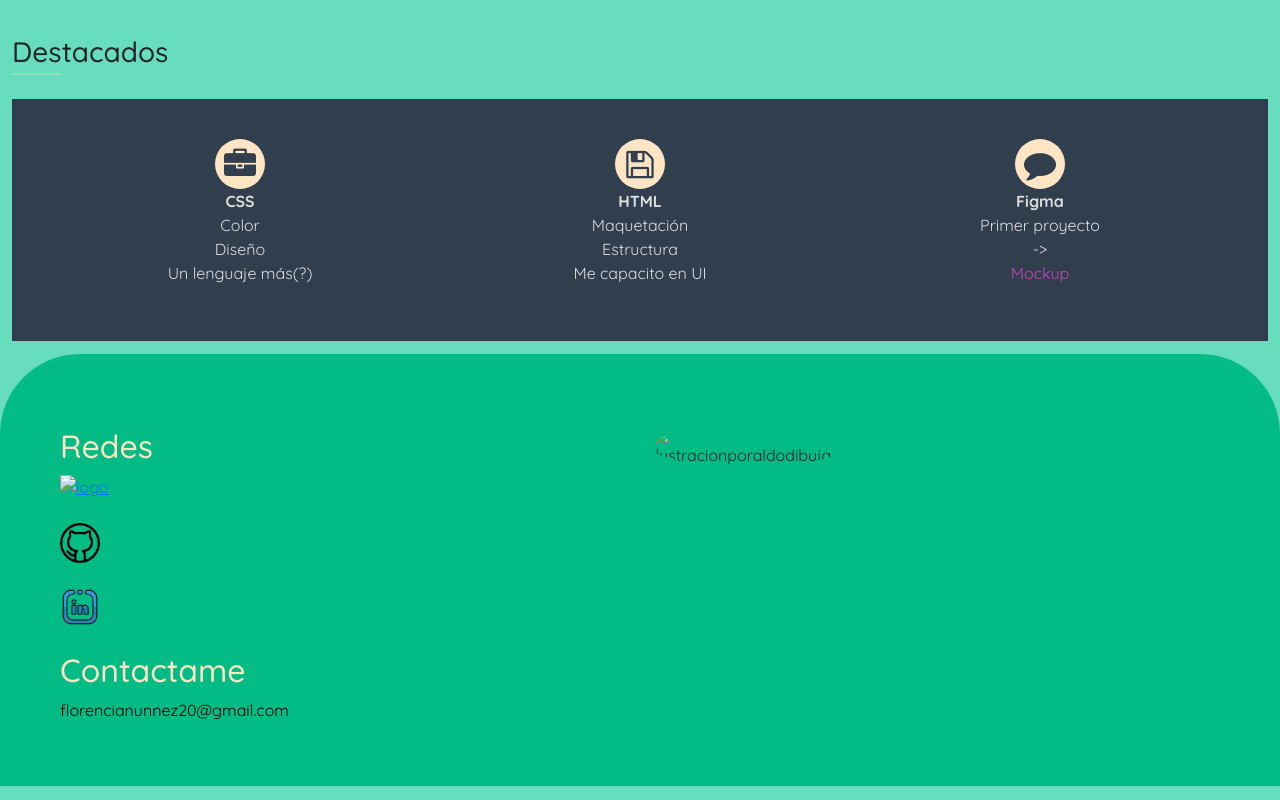
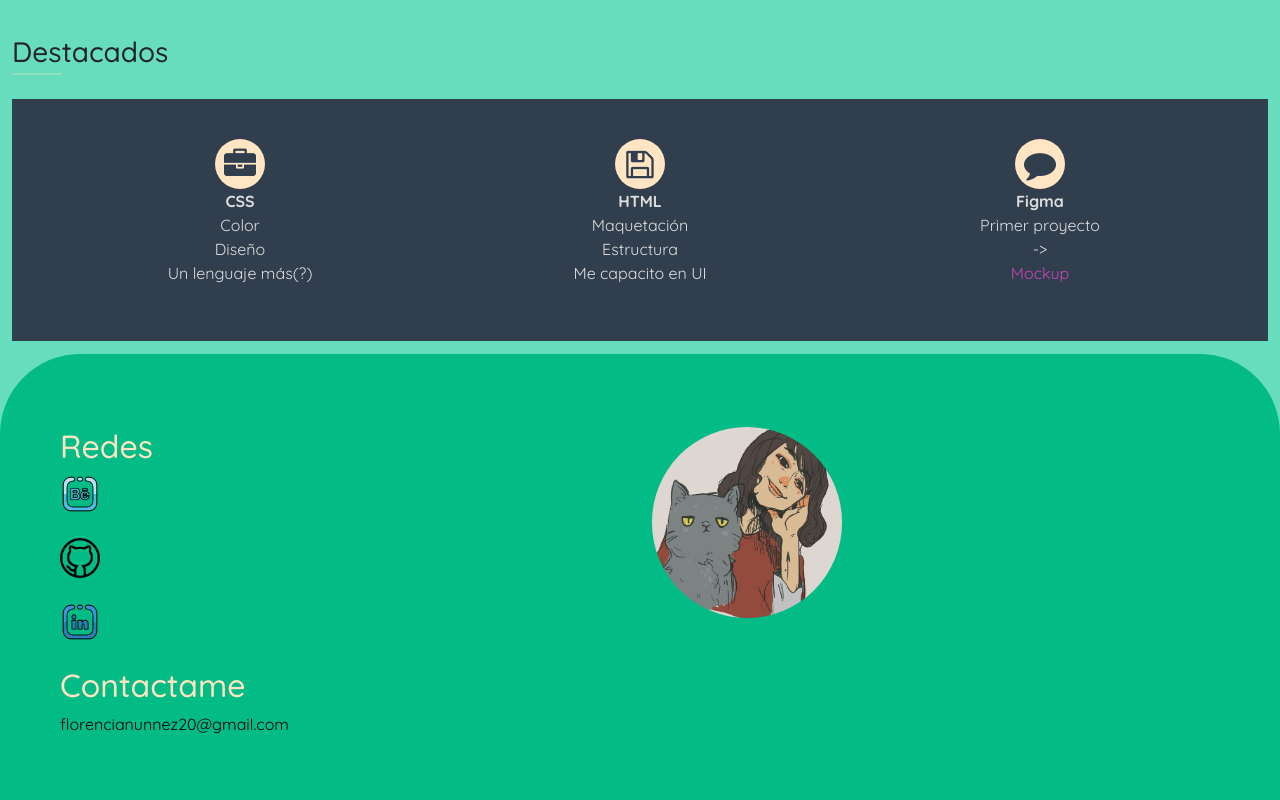
Before and after one commit to Florennuuu/MaquetaCV, a plain HTML site: page index.html in a window 1280 px wide. Shown: the part 1699-2499 px from the top of the page. Drawn offline with nearby package versions, Linux system fonts and the light colour scheme; files whose address does not match are found by name; a web font is replaced by a local one.

Commit message:
Update index.html

```diff
--- a/index.html
+++ b/index.html
@@ -230,7 +230,7 @@
           <script src="https://code.jquery.com/jquery-3.1.0.js"></script>
           <div id="menu" >
               <a href="https://www.behance.net/florencianiez" target="_blank" id="home">
-                  <img id='menuImg' src="img(behance.png" alt="logo" width="40px" height="40px"/>
+                  <img id='menuImg' src="img/behance.png" alt="logo" width="40px" height="40px"/>
               </a>
           </div>
           <br>
@@ -250,7 +250,7 @@
         </div>
       </div>
       <div class="col-md-3 ml-3 d-none d-sm-block">
-        <img class="img_redonda" src="Aldodibuja.jpg" alt="ilustracionporaldodibuja">
+        <img class="img_redonda" src="img/Aldodibuja.jpg" alt="ilustracionporaldodibuja">
       </div>
       <div class="w-100 d-none d-md-block"></div>
       <div class="col-6 pt-4">
```
